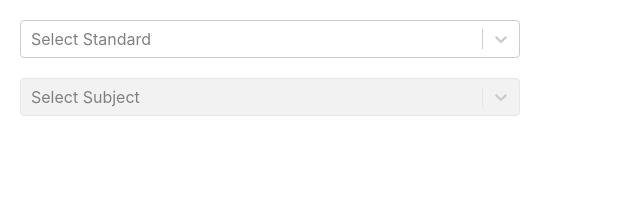
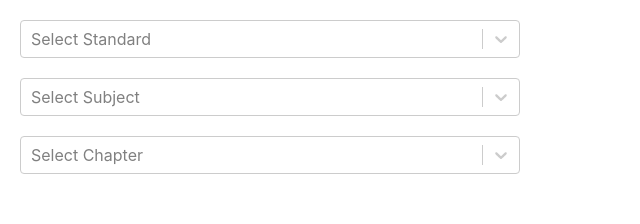
Before and after one commit to SinghVivek2023/our-app, a React (Create React App) app: page / in a window 1280 px wide. Shown: the top 224 px of the page, without its empty margins (0-640 px from the left). Built offline with nearby package versions, Linux system fonts and the light colour scheme.

Commit message:
added data for chapters.js and made selecting chapter  after selecting standard and subjects

```diff
--- a/src/App.js
+++ b/src/App.js
@@ -2,24 +2,37 @@ import React, { useState } from "react";
 import Select from "react-select";
 import standard from "./data/standard";
 import subjects from "./data/subjects";
+import chapters from "./data/chapters";
 
 export default function App() {
   const [selectedStandard, setSelectedStandard] = useState(null);
   const [selectedSubject, setSelectedSubject] = useState(null);
-
   const standardOptions = standard.map((std) => {
     return {
       value: std.value,
       label: std.label,
     };
   });
-
   const subjectOptions = subjects
-    .filter((subject) => subject.standardId === selectedStandard?.value)
+    .filter((subject) => {
+      return subject.standardId === selectedStandard?.value;
+    })
     .map((subject) => {
       return {
         value: subject.id,
         label: subject.name,
+        isDisabled: !selectedStandard,
+      };
+    });
+  const chapterOptions = chapters
+    .filter((chapter) => {
+      return chapter.subjectId === selectedSubject?.value;
+    })
+    .map((chapter) => {
+      return {
+        value: chapter.id,
+        label: chapter.name,
+        isDisabled: !selectedSubject,
       };
     });
 
@@ -28,19 +41,21 @@ export default function App() {
       <div style={{ margin: 20, width: 500 }}>
         <Select
           options={standardOptions}
+          placeholder="Select Standard"
           value={selectedStandard}
-          placeholder="Select Standard"
           onChange={setSelectedStandard}
         />
       </div>
       <div style={{ margin: 20, width: 500 }}>
         <Select
           options={subjectOptions}
+          placeholder="Select Subject"
           value={selectedSubject}
-          placeholder="Select Subject"
           onChange={setSelectedSubject}
-          isDisabled={!selectedStandard}
         />
+      </div>
+      <div style={{ margin: 20, width: 500 }}>
+        <Select options={chapterOptions} placeholder="Select Chapter" />
       </div>
     </>
   );
--- /dev/null
+++ b/src/data/chapters.js
@@ -0,0 +1,129 @@
+const chapters = [
+  {
+    id: 1,
+    subjectId: 1,
+    standardId: 1,
+    name: "Numbers",
+  },
+  {
+    id: 2,
+    subjectId: 2,
+    standardId: 1,
+    name: "Earth and Sky",
+  },
+  {
+    id: 3,
+    subjectId: 3,
+    standardId: 2,
+    name: "Grammar",
+  },
+  {
+    id: 4,
+    subjectId: 4,
+    standardId: 2,
+    name: "World History",
+  },
+  {
+    id: 5,
+    subjectId: 5,
+    standardId: 3,
+    name: "Laws of Motion",
+  },
+  {
+    id: 6,
+    subjectId: 6,
+    standardId: 3,
+    name: "Chemical Reactions",
+  },
+  {
+    id: 7,
+    subjectId: 7,
+    standardId: 3,
+    name: "Cell Biology",
+  },
+  {
+    id: 8,
+    subjectId: 8,
+    standardId: 4,
+    name: "Modern History",
+  },
+  {
+    id: 9,
+    subjectId: 9,
+    standardId: 4,
+    name: "Physical Geography",
+  },
+  {
+    id: 10,
+    subjectId: 10,
+    standardId: 5,
+    name: "Algebraic Equations",
+  },
+  {
+    id: 11,
+    subjectId: 11,
+    standardId: 5,
+    name: "Trigonometry",
+  },
+  {
+    id: 12,
+    subjectId: 12,
+    standardId: 6,
+    name: "Computer Networking",
+  },
+  {
+    id: 13,
+    subjectId: 13,
+    standardId: 6,
+    name: "Software Development",
+  },
+  {
+    id: 14,
+    subjectId: 14,
+    standardId: 7,
+    name: "Macroeconomics",
+  },
+  {
+    id: 15,
+    subjectId: 15,
+    standardId: 7,
+    name: "International Relations",
+  },
+  {
+    id: 16,
+    subjectId: 16,
+    standardId: 8,
+    name: "Financial Accounting",
+  },
+  {
+    id: 17,
+    subjectId: 17,
+    standardId: 8,
+    name: "Marketing",
+  },
+  {
+    id: 18,
+    subjectId: 18,
+    standardId: 9,
+    name: "Probability",
+  },
+  {
+    id: 19,
+    subjectId: 19,
+    standardId: 9,
+    name: "Differential Equations",
+  },
+  {
+    id: 20,
+    subjectId: 20,
+    standardId: 10,
+    name: "Artificial Intelligence",
+  },
+  {
+    id: 21,
+    subjectId: 21,
+    standardId: 10,
+    name: "Web Applications",
+  },
+];
+export default chapters;
```
